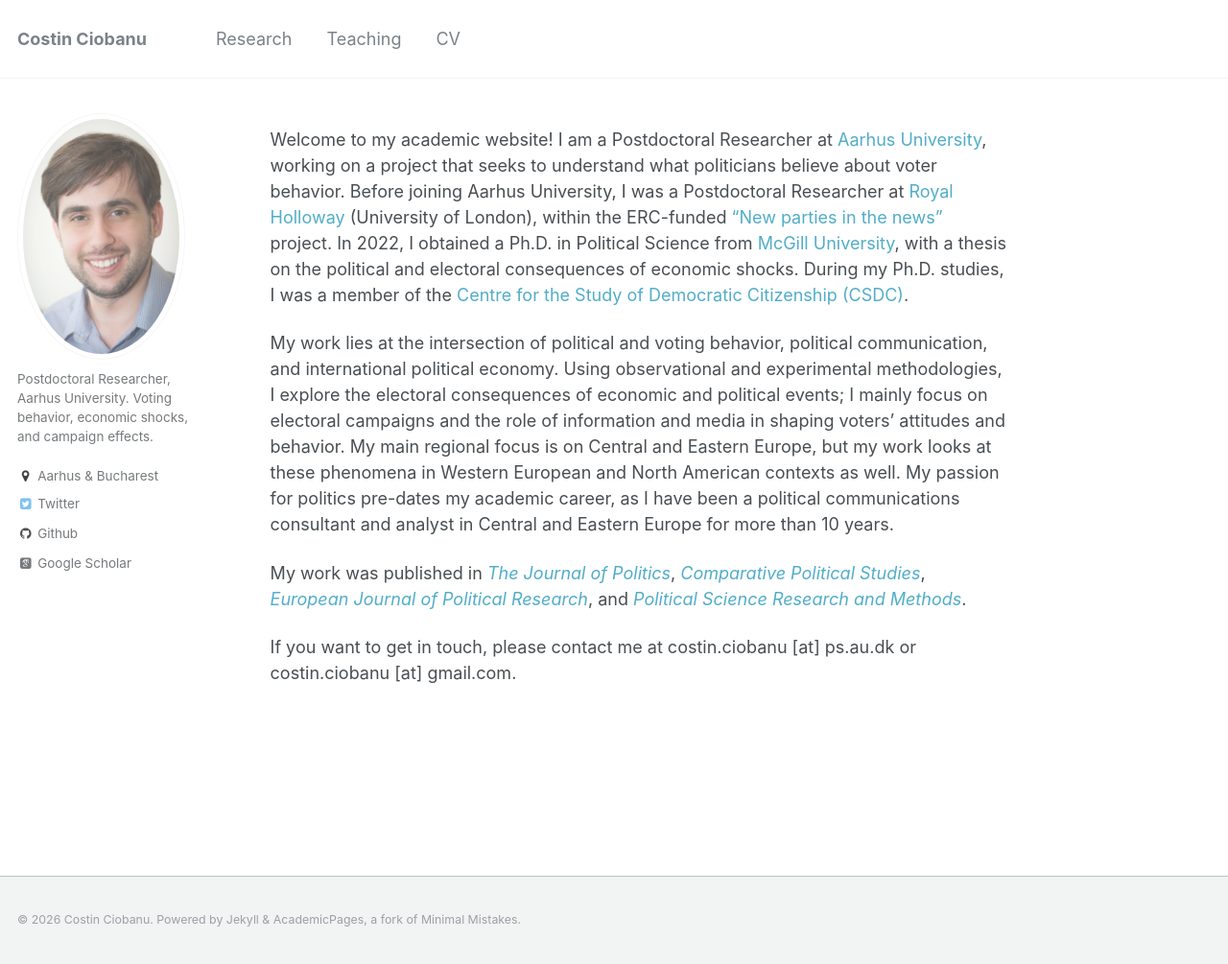
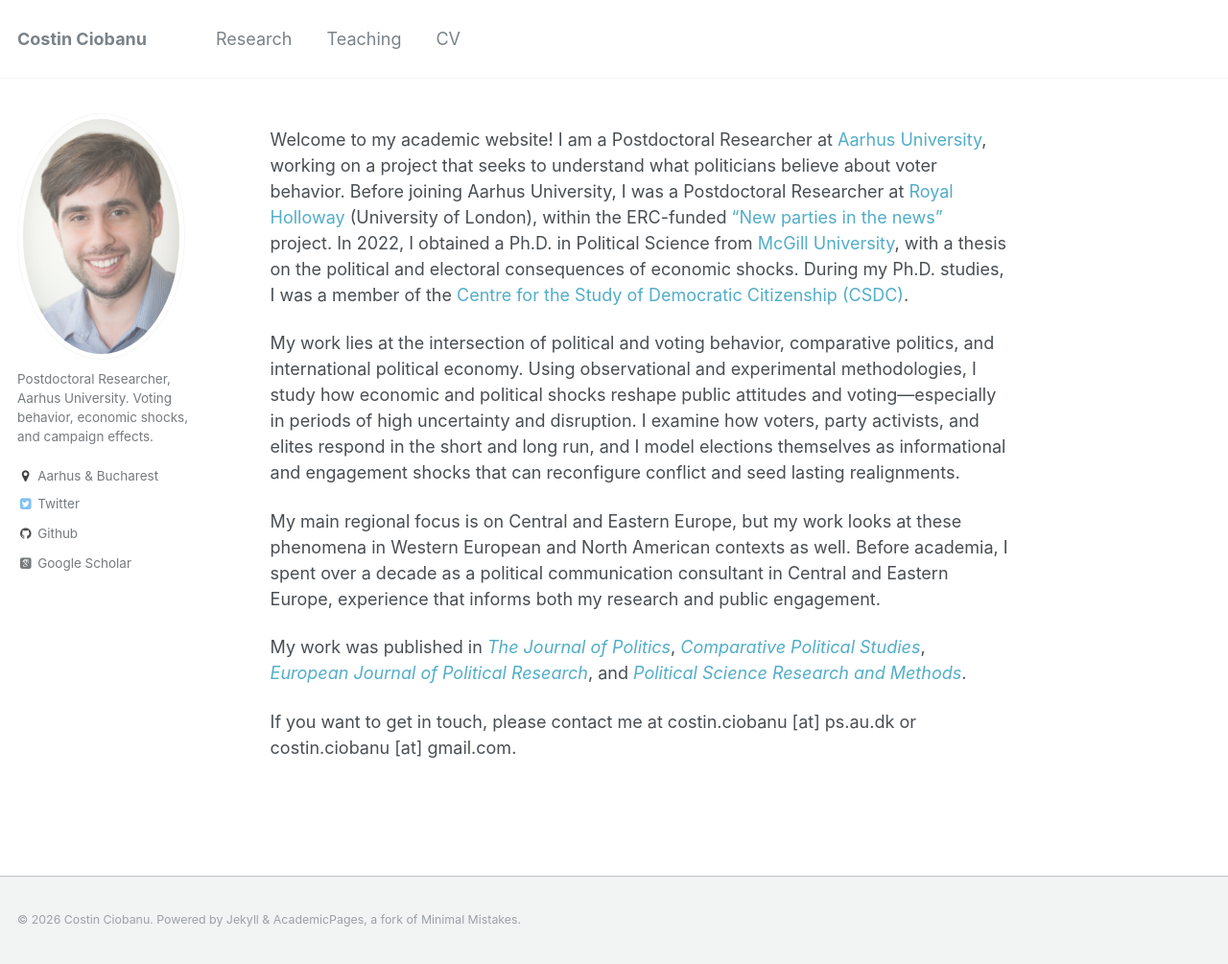
Before and after one commit to costinciobanu/costinciobanu.github.io, a Jekyll site: the page built from _pages/about.md, in a window 1280 px wide and 1005 px high. Shown: the whole window at 96% size. Built offline with Jekyll 4.4.1, drawn with Linux system fonts in a browser that asks for light colours; some web fonts are replaced.

Commit message:
Update about.md

```diff
--- a/_pages/about.md
+++ b/_pages/about.md
@@ -9,7 +9,9 @@ redirect_from:
 
 Welcome to my academic website! I am a Postdoctoral Researcher at [Aarhus University](https://ps.au.dk/en), working on a project that seeks to understand what politicians believe about voter behavior. Before joining Aarhus University, I was a Postdoctoral Researcher at [Royal Holloway](https://www.royalholloway.ac.uk/research-and-teaching/departments-and-schools/politics-and-international-relations/) (University of London), within the ERC-funded ["New parties in the news"](https://www.newnewsproject.com/) project. In 2022, I obtained a Ph.D. in Political Science from [McGill University](https://www.mcgill.ca/politicalscience/), with a thesis on the political and electoral consequences of economic shocks. During my Ph.D. studies, I was a member of the [Centre for the Study of Democratic Citizenship (CSDC)](https://csdc-cecd.ca/).
 
-My work lies at the intersection of political and voting behavior, political communication, and international political economy. Using observational and experimental methodologies, I explore the electoral consequences of economic and political events; I mainly focus on electoral campaigns and the role of information and media in shaping voters’ attitudes and behavior. My main regional focus is on Central and Eastern Europe, but my work looks at these phenomena in Western European and North American contexts as well. My passion for politics pre-dates my academic career, as I have been a political communications consultant and analyst in Central and Eastern Europe for more than 10 years.
+My work lies at the intersection of political and voting behavior, comparative politics, and international political economy. Using observational and experimental methodologies, I study how economic and political shocks reshape public attitudes and voting—especially in periods of high uncertainty and disruption. I examine how voters, party activists, and elites respond in the short and long run, and I model elections themselves as informational and engagement shocks that can reconfigure conflict and seed lasting realignments.
+
+My main regional focus is on Central and Eastern Europe, but my work looks at these phenomena in Western European and North American contexts as well. Before academia, I spent over a decade as a political communication consultant in Central and Eastern Europe, experience that informs both my research and public engagement.
 
 My work was published in [<em> The Journal of Politics</em>](https://www.journals.uchicago.edu/doi/pdf/10.1086/711177), [<em>Comparative Political Studies</em>](https://doi.org/10.1177/00104140241259453), [<em> European Journal of Political Research</em>](https://doi.org/10.1111/1475-6765.12604), and [<em> Political Science Research and Methods</em>](https://doi.org/10.1017/psrm.2025.10064).
 
```
